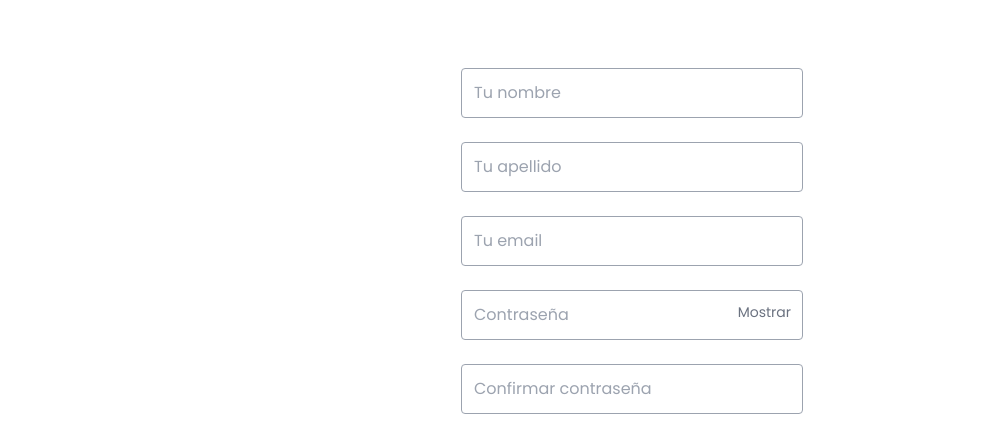
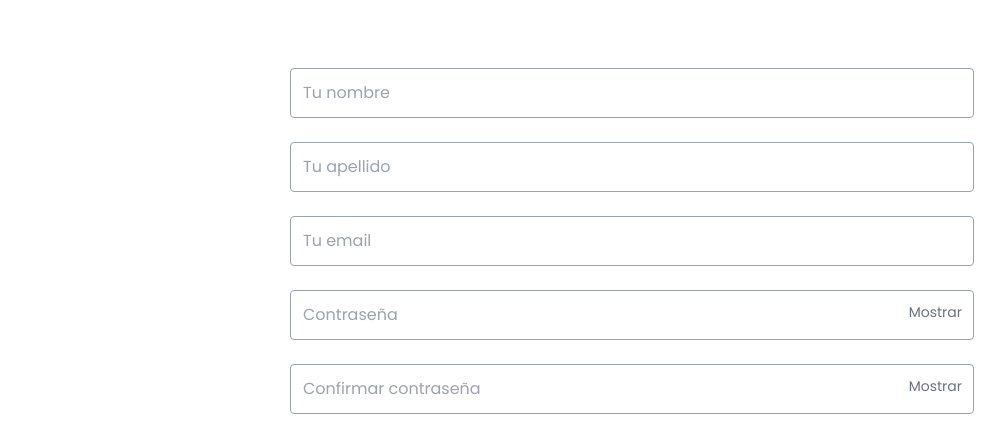
Before and after one commit to mariandrean/NewValue, a React (Vite) app in the folder client/: page /dashboard/register in a window 1280 px wide. Shown: the part 591-1027 px from the top of the page, without its empty margins (8-1013 px from the left). Built offline with nearby package versions, Linux system fonts and the light colour scheme; sample sign-in values are in the browser's storage.

Commit message:
feat(client):add-show-confirm-password-&-more-validations

```diff
--- a/client/src/components/Navbar.jsx
+++ b/client/src/components/Navbar.jsx
@@ -12,7 +12,7 @@ const Navbar = () => {
         <div className="flex items-center">
           <img
             alt="burger-menu"
-            src="./src/assets/burger-menu.svg"
+            src="../assets/burguer-menu.svg"
             className="mx-10"
           />
         </div>
--- a/client/src/components/RegisterForm.jsx
+++ b/client/src/components/RegisterForm.jsx
@@ -1,109 +1,109 @@
-import React, { useState, useEffect } from 'react';
-import { useForm } from "react-hook-form";
-import { userRegister } from "../services/usersServices.js";
-import Swal from 'sweetalert2';
-import { useUserContext} from '../context/UserContext.jsx';
-import { useNavigate } from 'react-router-dom';
+// import React, { useState, useEffect } from 'react';
+// import { useForm } from "react-hook-form";
+// import { userRegister } from "../services/usersServices.js";
+// import Swal from 'sweetalert2';
+// import { useUserContext} from '../context/UserContext.jsx';
+// import { useNavigate } from 'react-router-dom';
 
-const RegisterForm = () => {
-    const { register, formState: { errors }, handleSubmit, unregister } = useForm();
-    const [registerError, setRegisterError] = useState('');
-    const [showPassword, setShowPassword] = useState(false);
-    const { setUserAuth, setUser, setUserRole } = useUserContext();
-    const navigate = useNavigate();
-    const togglePasswordVisibility = () => {
-        setShowPassword(!showPassword);
-    };
+// const RegisterForm = () => {
+//     const { register, formState: { errors }, handleSubmit, unregister } = useForm();
+//     const [registerError, setRegisterError] = useState('');
+//     const [showPassword, setShowPassword] = useState(false);
+//     const { setUserAuth, setUser, setUserRole } = useUserContext();
+//     const navigate = useNavigate();
+//     const togglePasswordVisibility = () => {
+//         setShowPassword(!showPassword);
+//     };
 
-    const onSubmit = async (data) => {
-        unregister("confirmPassword");
+//     const onSubmit = async (data) => {
+//         unregister("confirmPassword");
 
-        const userData = { ...data };
-        if (!checkPasswordsMatch(userData.password, userData.confirmPassword)) {
-            return;
-        }
-        try {
-            const response = await userRegister(userData);
-            console.log(response);
-            localStorage.setItem('token', response['token']);
-            setUserAuth(true);
-            setUser(response.user_name);
-            setUserRole(response.user_role);
-            navigate('/dashboard');
+//         const userData = { ...data };
+//         if (!checkPasswordsMatch(userData.password, userData.confirmPassword)) {
+//             return;
+//         }
+//         try {
+//             const response = await userRegister(userData);
+//             console.log(response);
+//             localStorage.setItem('token', response['token']);
+//             setUserAuth(true);
+//             setUser(response.user_name);
+//             setUserRole(response.user_role);
+//             navigate('/dashboard');
 
-            Swal.fire({
-                icon: 'success',
-                title: 'Usuario creado con éxito',
-                showConfirmButton: false,
-                timer: 2000,
-            });
+//             Swal.fire({
+//                 icon: 'success',
+//                 title: 'Usuario creado con éxito',
+//                 showConfirmButton: false,
+//                 timer: 2000,
+//             });
 
 
-        } catch (error) {
-            console.error('Error:', error);
-            setRegisterError('Error al registrarse. Por favor, inténtalo de nuevo.');
-        }
-    };
+//         } catch (error) {
+//             console.error('Error:', error);
+//             setRegisterError('Error al registrarse. Por favor, inténtalo de nuevo.');
+//         }
+//     };
 
-    const checkPasswordsMatch = (password, confirmPassword) => {
-        return password === confirmPassword;
-    };
+//     const checkPasswordsMatch = (password, confirmPassword) => {
+//         return password === confirmPassword;
+//     };
 
-    return (
-        <>
-            <div className="flex flex-col items-center justify-center min-h-screen min-w-[500px] bg-white-100">
-                <form className="min-w-[300px] gap-6 flex flex-col justify-center" onSubmit={handleSubmit(onSubmit)}>
-                    <h1 className="text-4xl text-gray-900 mb-10 text-center font-semibold">Registrar usuario</h1>
-                    <h3 className="text-1xl text-gray-900 mb-10 text-center">Crear nuevos usuarios</h3>
-                    <div className="flex">
+//     return (
+//         <>
+//             <div className="flex flex-col items-center justify-center min-h-screen min-w-[500px] bg-white-100">
+//                 <form className="min-w-[300px] gap-6 flex flex-col justify-center" onSubmit={handleSubmit(onSubmit)}>
+//                     <h1 className="text-4xl text-gray-900 mb-10 text-center font-semibold">Registrar usuario</h1>
+//                     <h3 className="text-1xl text-gray-900 mb-10 text-center">Crear nuevos usuarios</h3>
+//                     <div className="flex">
 
-                        <input className="input border border-gray-400 appearance-none rounded w-full p-3 focus focus:border-teal-500 focus:outline-none active:outline-none active:border-teal-500" type="text" placeholder='Tu nombre'{...register('name', { maxLength: { value: 50 } })} id="name" />
-                        {errors.name && errors.name.type === "maxLength" && <div className="text-red-500">El nombre debe tener menos de 50 caracteres</div>}
-                    </div>
-                    <div className="flex">
+//                         <input className="input border border-gray-400 appearance-none rounded w-full p-3 focus focus:border-teal-500 focus:outline-none active:outline-none active:border-teal-500" type="text" placeholder='Tu nombre'{...register('name', { maxLength: { value: 50 } })} id="name" />
+//                         {errors.name && errors.name.type === "maxLength" && <div className="text-red-500">El nombre debe tener menos de 50 caracteres</div>}
+//                     </div>
+//                     <div className="flex">
 
-                        <input className="input border border-gray-400 appearance-none rounded w-full p-3 focus focus:border-teal-500 focus:outline-none active:outline-none active:border-teal-500" type="text" placeholder='Tu apellido'{...register('lastname', { maxLength: { value: 50 } })} id="lastname" />
-                        {errors.lastname && errors.lastname.type === "maxLength" && <div className="text-red-500">El apellido debe tener menos de 50 caracteres</div>}
-                    </div>
-                    <div className="flex">
+//                         <input className="input border border-gray-400 appearance-none rounded w-full p-3 focus focus:border-teal-500 focus:outline-none active:outline-none active:border-teal-500" type="text" placeholder='Tu apellido'{...register('lastname', { maxLength: { value: 50 } })} id="lastname" />
+//                         {errors.lastname && errors.lastname.type === "maxLength" && <div className="text-red-500">El apellido debe tener menos de 50 caracteres</div>}
+//                     </div>
+//                     <div className="flex">
 
-                        <input className="input border border-gray-400 appearance-none rounded w-full p-3 focus focus:border-teal-500 focus:outline-none active:outline-none active:border-teal-500" type="email" id="email" placeholder="Tu email" {...register('email', { required: true, pattern: /^[-\w.%+]{1,64}@(?:[A-Z0-9-]{1,63}\.){1,125}[A-Z]{2,63}$/i })} />
-                        <error>
-                            {errors.email?.type === "required" && "Introduce un email"}
-                            {errors.email?.type === "pattern" && "🥀Formato de email incorrecto"}
-                        </error>
-                    </div>
-                    <div className="flex">
+//                         <input className="input border border-gray-400 appearance-none rounded w-full p-3 focus focus:border-teal-500 focus:outline-none active:outline-none active:border-teal-500" type="email" id="email" placeholder="Tu email" {...register('email', { required: true, pattern: /^[-\w.%+]{1,64}@(?:[A-Z0-9-]{1,63}\.){1,125}[A-Z]{2,63}$/i })} />
+//                         <error>
+//                             {errors.email?.type === "required" && "Introduce un email"}
+//                             {errors.email?.type === "pattern" && "🥀Formato de email incorrecto"}
+//                         </error>
+//                     </div>
+//                     <div className="flex">
 
-                        <div className="relative w-full">
-                            <input
-                                className="input border border-gray-400 appearance-none rounded w-full p-3 focus focus:border-teal-500 focus:outline-none active:outline-none active:border-teal-500" placeholder="Contraseña"
-                                type={showPassword ? "text" : "password"}
-                                {...register('password', { required: true })}
-                            />
-                            <button
-                                type="button"
-                                id="togglePassword"
-                                className="absolute text-sm mt-3 right-3 text-gray-500"
-                                onClick={togglePasswordVisibility}
-                            >
-                                {showPassword ? 'Ocultar' : 'Mostrar'}
-                            </button>
-                        </div>
-                    </div>
+//                         <div className="relative w-full">
+//                             <input
+//                                 className="input border border-gray-400 appearance-none rounded w-full p-3 focus focus:border-teal-500 focus:outline-none active:outline-none active:border-teal-500" placeholder="Contraseña"
+//                                 type={showPassword ? "text" : "password"}
+//                                 {...register('password', { required: true })}
+//                             />
+//                             <button
+//                                 type="button"
+//                                 id="togglePassword"
+//                                 className="absolute text-sm mt-3 right-3 text-gray-500"
+//                                 onClick={togglePasswordVisibility}
+//                             >
+//                                 {showPassword ? 'Ocultar' : 'Mostrar'}
+//                             </button>
+//                         </div>
+//                     </div>
 
-                    <div className="flex">
-                        <input className="input border border-gray-400 appearance-none rounded w-full p-3 focus focus:border-teal-500 focus:outline-none active:outline-none active:border-teal-500" type="password" placeholder="Confirmar contraseña" {...register('confirmPassword', { required: true })} />
-                    </div>
-                    {registerError && <p className="text-red-500 text-sm self-center m-0">{registerError}</p>}
+//                     <div className="flex">
+//                         <input className="input border border-gray-400 appearance-none rounded w-full p-3 focus focus:border-teal-500 focus:outline-none active:outline-none active:border-teal-500" type="password" placeholder="Confirmar contraseña" {...register('confirmPassword', { required: true })} />
+//                     </div>
+//                     {registerError && <p className="text-red-500 text-sm self-center m-0">{registerError}</p>}
 
-                    <button className="w-[150px] self-center bg-teal-500 text-white border-green-900 rounded-lg font-semibold py-2 px-4 hover:bg-teal-800 transition duration-300 ease-in-out" type="submit">
-                        Enviar
-                    </button>
-                </form>
-            </div>
-        </>
-    )
-};
+//                     <button className="w-[150px] self-center bg-teal-500 text-white border-green-900 rounded-lg font-semibold py-2 px-4 hover:bg-teal-800 transition duration-300 ease-in-out" type="submit">
+//                         Enviar
+//                     </button>
+//                 </form>
+//             </div>
+//         </>
+//     )
+// };
 
-export default RegisterForm;
+// export default RegisterForm;
--- a/client/src/layout/LayoutPublic.jsx
+++ b/client/src/layout/LayoutPublic.jsx
@@ -10,8 +10,8 @@ const LayoutPublic = () => {
       <Navbar />
       <main className='px-5 lg:px-20 '>
         <Outlet />
-        <Footer />
       </main>
+      <Footer />
     </div >
   );
 }
--- a/client/src/pages/Register.jsx
+++ b/client/src/pages/Register.jsx
@@ -1,17 +1,122 @@
-import React from 'react';
-import RegisterForm from '../components/RegisterForm.jsx';
-import { Link } from 'react-router-dom';
+import React, { useState, useEffect } from 'react';
+import { useForm } from "react-hook-form";
+import { userRegister } from "../services/usersServices.js";
+import Swal from 'sweetalert2';
+import { useUserContext } from '../context/UserContext.jsx';
+import { useNavigate } from 'react-router-dom';
 
 const Register = () => {
+  const { register, formState: { errors }, handleSubmit, unregister } = useForm();
+  const [registerError, setRegisterError] = useState('');
+  const [showPassword, setShowPassword] = useState(false);
+  const [showConfirmPassword, setShowConfirmPassword] = useState(false);
+  const { setUserAuth, setUser, setUserRole } = useUserContext();
+  const navigate = useNavigate();
+
+
+  const togglePasswordVisibility = () => {
+    setShowPassword(!showPassword);
+  };
+  const toggleConfirmPasswordVisibility = () => {
+    setShowConfirmPassword(!showConfirmPassword);
+    setRegisterError('');
+  };
+
+  const onSubmit = async (data) => {
+    unregister("confirmPassword");
+
+    const userData = { ...data };
+    if (!checkPasswordsMatch(userData.password, userData.confirmPassword)) {
+      setRegisterError('Error:Las contraseñas no coinciden');
+      return;
+    }
+    try {
+      const response = await userRegister(userData);
+      console.log(response);
+      localStorage.setItem('token', response['token']);
+      setUserAuth(true);
+      setUser(response.user_name);
+      setUserRole(response.user_role);
+      navigate('/dashboard');
+
+      Swal.fire({
+        icon: 'success',
+        title: 'Usuario creado con éxito',
+        showConfirmButton: false,
+        timer: 2000,
+      });
+
+    } catch (error) {
+      console.error('Error:', error);
+      setRegisterError('Error: La contraseña debe tener al menos 8 caracteres, una mayúscula, un número y un caracter especial');
+    }
+  };
+
+  const checkPasswordsMatch = (password, confirmPassword) => {
+    return password === confirmPassword;
+  };
+
   return (
     <>
-      <div>
-        <div>
-        <RegisterForm/>
+      <div className="flex flex-col items-center justify-center min-h-screen min-w-[500px] bg-white-100">
+        <form className="min-w-[300px] gap-6 flex flex-col justify-center" onSubmit={handleSubmit(onSubmit)}>
+          <h1 className="text-4xl text-gray-900 mb-10 text-center font-semibold">Registrar usuario</h1>
+          <h3 className="text-1xl text-gray-900 mb-10 text-center">Crear nuevos usuarios</h3>
+          <div className="flex">
+            <input className="input border border-gray-400 appearance-none rounded w-full p-3 focus focus:border-teal-500 focus:outline-none active:outline-none active:border-teal-500" type="text" placeholder='Tu nombre'{...register('name', { maxLength: { value: 50 } })} id="name" />
+            {errors.name && errors.name.type === "maxLength" && <div className="text-red-500">El nombre debe tener menos de 50 caracteres</div>}
+          </div>
+          <div className="flex">
+            <input className="input border border-gray-400 appearance-none rounded w-full p-3 focus focus:border-teal-500 focus:outline-none active:outline-none active:border-teal-500" type="text" placeholder='Tu apellido'{...register('lastname', { maxLength: { value: 50 } })} id="lastname" />
+            {errors.lastname && errors.lastname.type === "maxLength" && <div className="text-red-500">El apellido debe tener menos de 50 caracteres</div>}
+          </div>
+          <div className="flex">
+            <input className="input border border-gray-400 appearance-none rounded w-full p-3 focus focus:border-teal-500 focus:outline-none active:outline-none active:border-teal-500" type="email" id="email" placeholder="Tu email" {...register('email', { required: true, pattern: /^[-\w.%+]{1,64}@(?:[A-Z0-9-]{1,63}\.){1,125}[A-Z]{2,63}$/i })} />
+            <error>
+              {errors.email?.type === "required" && "Introduce un email"}
+              {errors.email?.type === "pattern" && "🥀Formato de email incorrecto"}
+            </error>
+          </div>
+          <div className="flex">
+            <div className="relative w-full">
+              <input
+                className="input border border-gray-400 appearance-none rounded w-full p-3 focus focus:border-teal-500 focus:outline-none active:outline-none active:border-teal-500"
+                type={showPassword ? "text" : "password"}
+                placeholder="Contraseña"
+                {...register('password', { required: true })}
+              />
+              <button
+                type="button"
+                id="togglePassword"
+                className="absolute text-sm mt-3 right-3 text-gray-500"
+                onClick={togglePasswordVisibility}>
+                {showPassword ? 'Ocultar' : 'Mostrar'}
+              </button>
+
+              <input
+                className="mt-6 input border border-gray-400 appearance-none rounded w-full p-3 focus focus:border-teal-500 focus:outline-none active:outline-none active:border-teal-500"
+                type={showConfirmPassword ? "text" : "password"}
+                placeholder="Confirmar contraseña"
+                {...register('confirmPassword', { required: true })}
+              />
+              <button
+                type="button"
+                id="toggleConfirmPassword"
+                className="absolute text-sm mt-9 right-3 text-gray-500"
+                onClick={toggleConfirmPasswordVisibility}
+              >
+                {showConfirmPassword ? 'Ocultar' : 'Mostrar'}
+              </button>
+            </div>
+          </div>
+          {registerError && <p className="text-red-500 text-sm self-center m-0">{registerError}</p>}
+          <button className="w-[150px] self-center bg-teal-500 text-white border-green-900 rounded-lg font-semibold py-2 px-4 hover:bg-teal-800 transition duration-300 ease-in-out" type="submit">
+            Enviar
+          </button>
+        </form>
       </div>
-    </div >
-   </>
-  )
-}
+    </>
+  );
+};
 
-export default Register
+export default Register;
--- a/client/src/router/router.jsx
+++ b/client/src/router/router.jsx
@@ -8,7 +8,6 @@ import Register from '../pages/Register.jsx';
 import NewsForm from '../pages/NewsForm.jsx';
 import Dashboard from '../pages/Dashboard.jsx';
 import { getAllNews, getNewsById } from '../services/newsServices.js';
-import RegisterForm from '../components/RegisterForm.jsx';
 import ErrorBoundary from '../components/ErrorBoundary.jsx';
 
 const router = createBrowserRouter([
```
